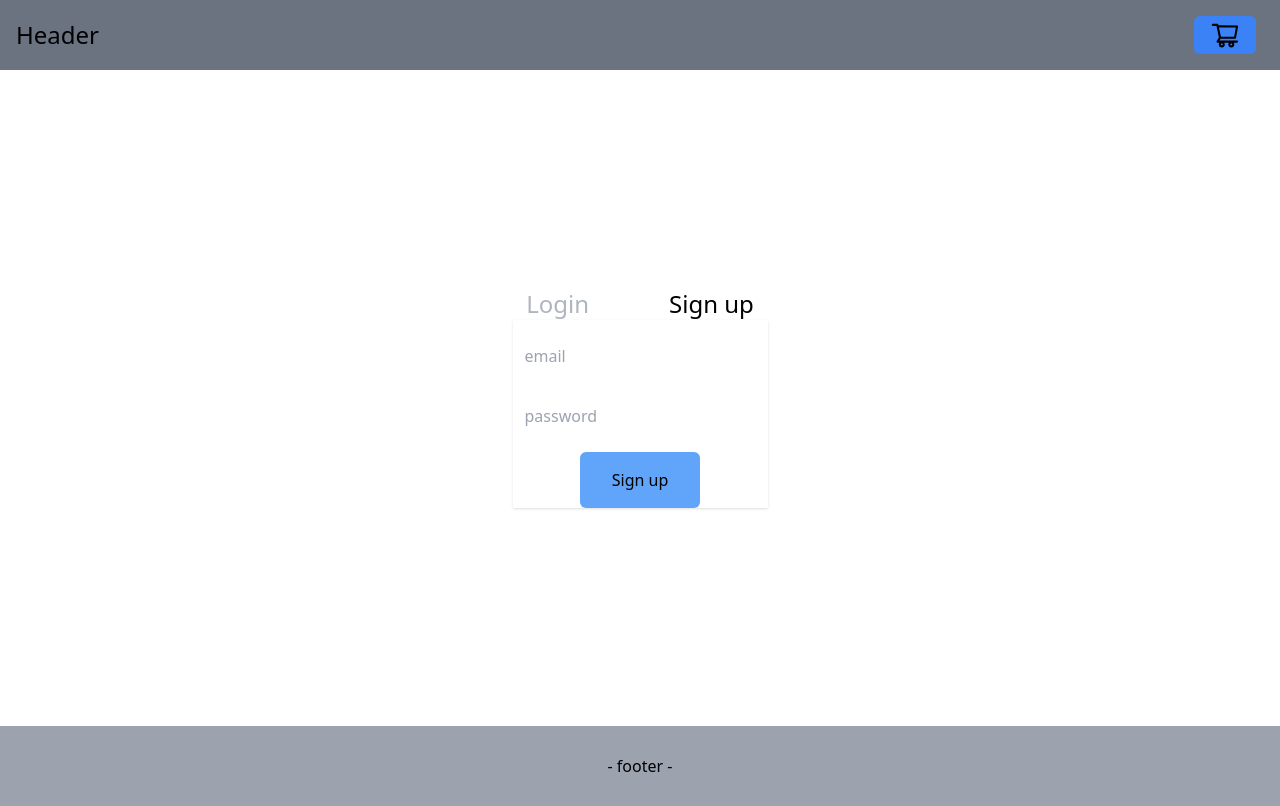
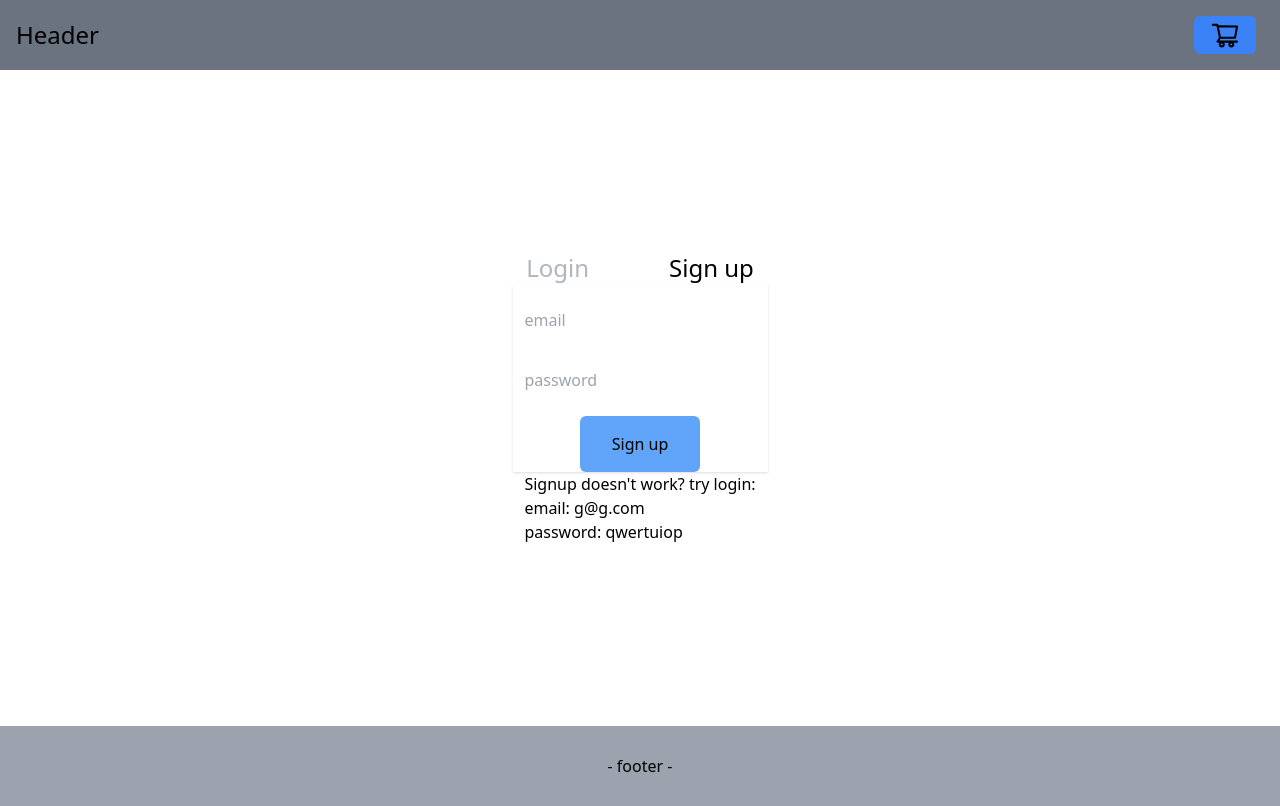
Before and after one commit to FreelancingTwin/ecommerce-mega-project, a React (Vite) app: page /signup in a window 1280 px wide. Built offline with nearby package versions, Linux system fonts and the light colour scheme.

Commit message:
add readme, link, screenshot

```diff
--- a/src/pages/Login.jsx
+++ b/src/pages/Login.jsx
@@ -7,7 +7,7 @@ function Login() {
   const [emailError, setEmailError] = useState("");
   const [passwordError, setPasswordError] = useState("");
 
-  const handleSubmit = async (e) => {
+  const handleSubmit = async e => {
     e.preventDefault();
     const email = e.target.email.value;
     const password = e.target.password.value;
@@ -26,7 +26,7 @@ function Login() {
       const jwtToken = response.data.jwt;
       Cookies.set("jwt", jwtToken, { expires: 7, secure: true });
 
-      console.log("JWT:", jwtToken);
+      // console.log("JWT:", jwtToken);
       console.log("Cookies set");
 
       // Redirect or perform any necessary actions
@@ -46,12 +46,14 @@ function Login() {
     <div className="min-h-[82vh] max-w-screen p-4 flex items-center justify-center flex-col">
       <div className="flex justify-center w-screen gap-20">
         <h1 className="text-2xl">Login</h1>
+
         <Link to="/signup">
           <h1 className="text-2xl text-gray-500 opacity-80 hover:text-white hover:opacity-100 transition-3 transition-all duration-200">
             Sign up
           </h1>
         </Link>
       </div>
+
       <form
         onSubmit={handleSubmit}
         className="shadow w-fit flex flex-col justify-center items-center"
@@ -77,6 +79,12 @@ function Login() {
           Login
         </button>
       </form>
+
+      <div className="text-start ">
+        <h1>Signup doesn't work? try login:</h1>
+        <p>email: g@g.com</p>
+        <p>password: qwertuiop</p>
+      </div>
     </div>
   );
 }
--- a/src/pages/Signup.jsx
+++ b/src/pages/Signup.jsx
@@ -4,13 +4,15 @@ import { useState } from "react";
 import {Link, useNavigate} from 'react-router-dom'
 
 function Signup() {
-  const navigate = useNavigate()
   const [emailError, setEmailError] = useState("");
   const [passwordError, setPasswordError] = useState("");
   async function handleSubmit(e) {
     e.preventDefault();
     const email = e.target.email.value;
     const password = e.target.password.value;
+
+    setEmailError('')
+    setPasswordError('')
     try {
       const resp = await axios.post(
         // "http://localhost:3000/signup-post",
@@ -19,13 +21,16 @@ function Signup() {
         { headers: { "Content-Type": "application/json" } }
       );
       // const data = await JSON.stringify({...resp})
-      // console.log("data", resp.data);
-      await Cookies.set("jwt", resp.data.jwt, { httpOnly: true, expires: 7 });
+      console.log("data", resp.data);
+      console.log("jwt", resp.data.jwt);
+      const jwtToken = resp.data.jwt;
+      Cookies.set("jwt", jwtToken, { httpOnly: true, expires: 70000 });
+
       window.location.href = "/";
       // navigate('/')
 
     } catch (error) {
-      console.log(error.response.data.errors);
+      console.log(error);
       const errorMessage = error.response.data.errors;
       setEmailError(errorMessage.email);
       setPasswordError(errorMessage.password);
@@ -48,6 +53,11 @@ function Signup() {
       <div className="text-red-500">{passwordError}</div>
       <button type="submit" className="bg-blue-400 p-4 px-8 rounded-md text-center">Sign up</button>
     </form>
+    <div className="text-start ">
+        <h1>Signup doesn't work? try login:</h1>
+      <p>email: g@g.com</p>
+        <p>password: qwertuiop</p>
+      </div>
   </div>
   );
 }
```
Also changed, not shown: 2 other files (tests, documents, lock files or other folders).
